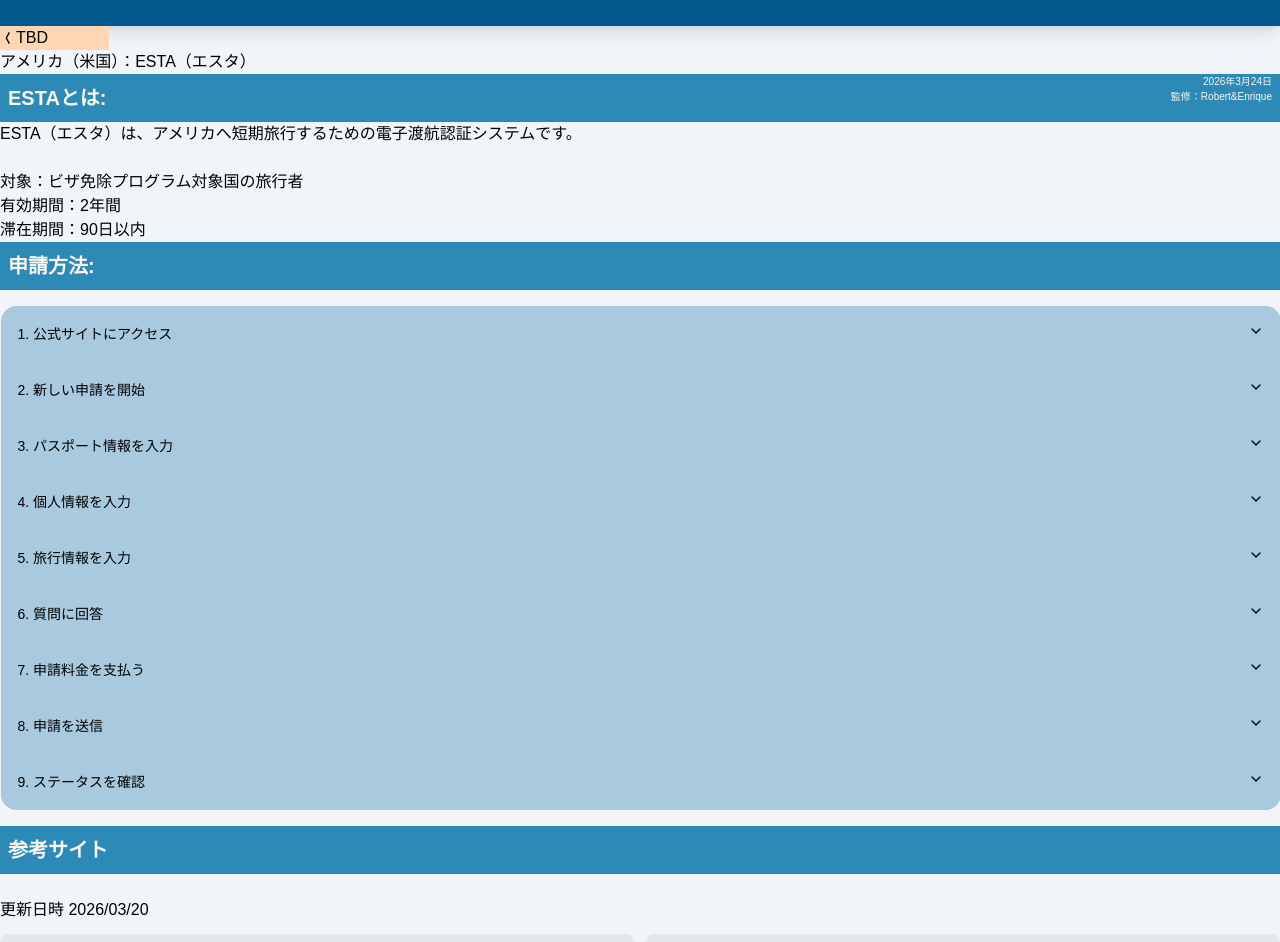
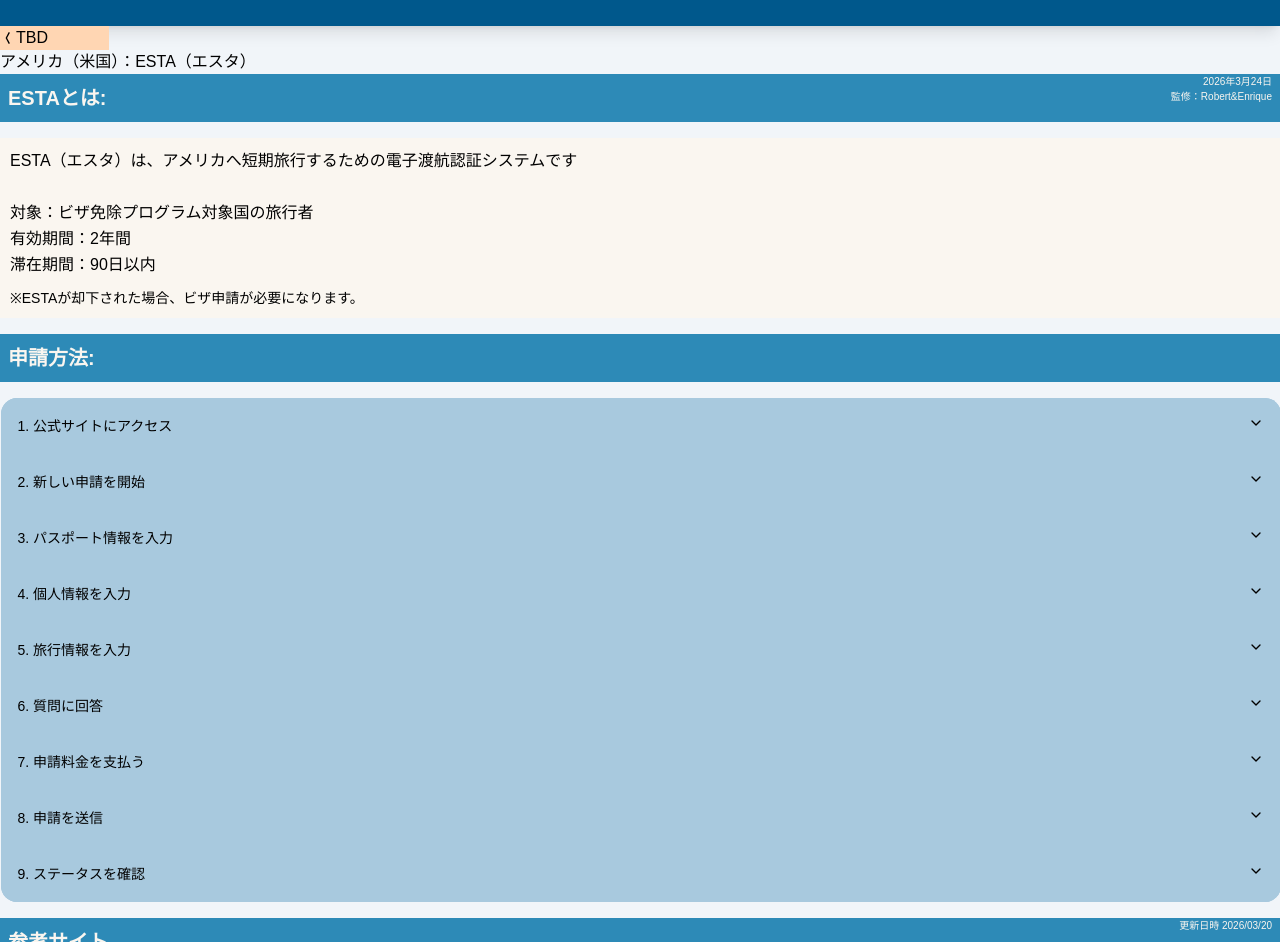
Before and after one commit to Triton-Swallows/Triton-Swallows-App, a React (Vite) app in the folder fe/: page /usa/packing-list/esta in a window 1280 px wide. Shown: the part 70-1012 px from the top of the page. Built offline with nearby package versions, Linux system fonts and the light colour scheme; no server answers.

Commit message:
style: 概要部分にtailwind適用

```diff
--- /dev/null
+++ b/fe/src/components/atoms/SummaryFrameDetail.tsx
@@ -0,0 +1,13 @@
+type Props = {
+  contents: string;
+  notes: string;
+};
+
+export const SummaryFrameDetail: React.FC<Props> = ({ contents, notes }) => {
+  return (
+    <div className="flex flex-col gap-[10px] p-[10px] bg-[#FAF6F0] text-[16px] leading-[26px] whitespace-pre-wrap opacity-100 my-4">
+      {contents}
+      <span className="font-medium text-[14px] leading-[20px]">{notes}</span>
+    </div>
+  );
+};
--- a/fe/src/components/pages/EstaPage.tsx
+++ b/fe/src/components/pages/EstaPage.tsx
@@ -8,6 +8,7 @@
   AccordionTrigger,
 } from "@/components/ui/accordion";
 import { TitleFrame } from "../atoms/TitleFrame";
+import { SummaryFrameDetail } from "../atoms/SummaryFrameDetail";
 import apiClient from "@/config/apiClient";
 
 export const EstaPage = () => {
@@ -65,16 +66,15 @@
           date="2026年3月24日"
           superivisor="監修：Robert&Enrique"
         />
-        <p>
-          ESTA（エスタ）は、アメリカへ短期旅行するための電子渡航認証システムです。
-          <br />
-          <br />
-          対象：ビザ免除プログラム対象国の旅行者
-          <br />
-          有効期間：2年間
-          <br />
-          滞在期間：90日以内
-        </p>
+        <SummaryFrameDetail
+          contents="ESTA（エスタ）は、アメリカへ短期旅行するための電子渡航認証システムです
+
+対象：ビザ免除プログラム対象国の旅行者
+有効期間：2年間
+滞在期間：90日以内
+"
+          notes="※ESTAが却下された場合、ビザ申請が必要になります。"
+        />
       </section>
       <section>
         <TitleFrame title="申請方法:" date="" superivisor="" />
@@ -200,9 +200,12 @@
         </Accordion>
       </section>
       <section>
-        <TitleFrame title="参考サイト" date="" superivisor="" />
+        <TitleFrame
+          title="参考サイト"
+          date="更新日時 2026/03/20"
+          superivisor=""
+        />
         <br />
-        更新日時 2026/03/20
         <div className="grid grid-cols-2 gap-3 mt-3">
           {urlList.map(({ title, url }, index) => (
             <a
```
